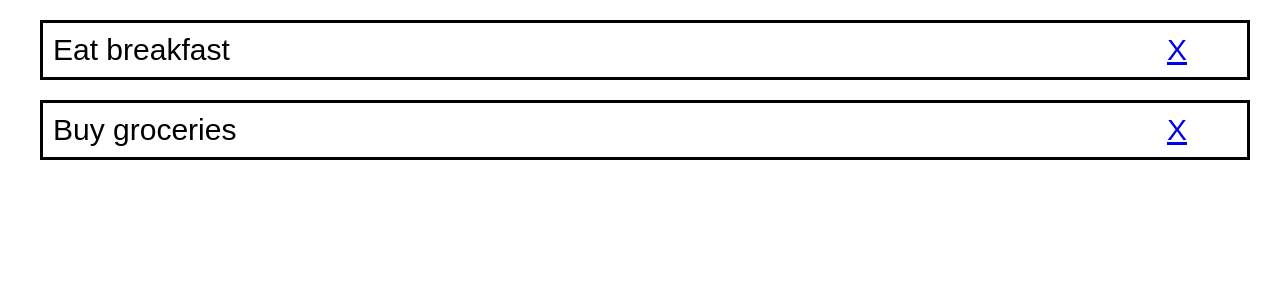
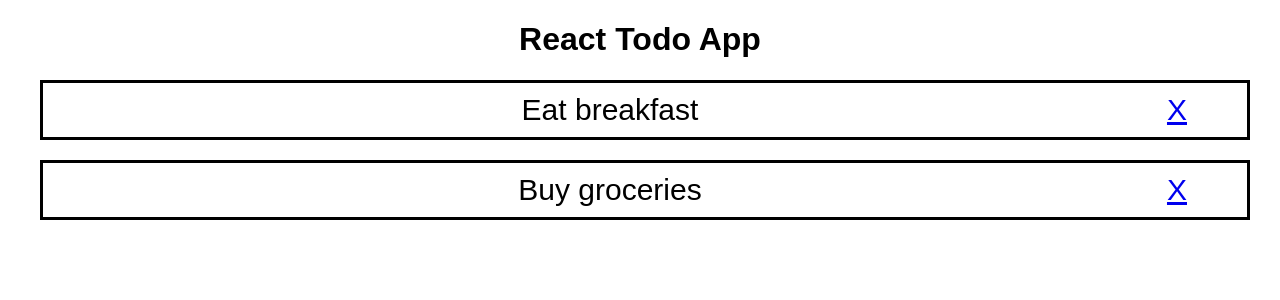
Before and after one commit to CuriousIbrahim/react-todo-app, a React (Create React App) app: page / in a window 1280 px wide. Shown: the top 300 px of the page. Built offline with nearby package versions, Linux system fonts and the light colour scheme.

Commit message:
Import App.css

```diff
--- a/src/App.js
+++ b/src/App.js
@@ -1,6 +1,6 @@
 import React, {Component} from 'react';
 import logo from './logo.svg';
-// import './App.css';
+import './App.css';
 import Todos from './Components/Todos';
 
 class App extends Component {
@@ -29,7 +29,7 @@ class App extends Component {
     this.setTodos();
 
     return (<div className="App">
-
+      <h1>React Todo App</h1>
       <Todos todos={this.state.todos}></Todos>
     </div>);
   }
```
